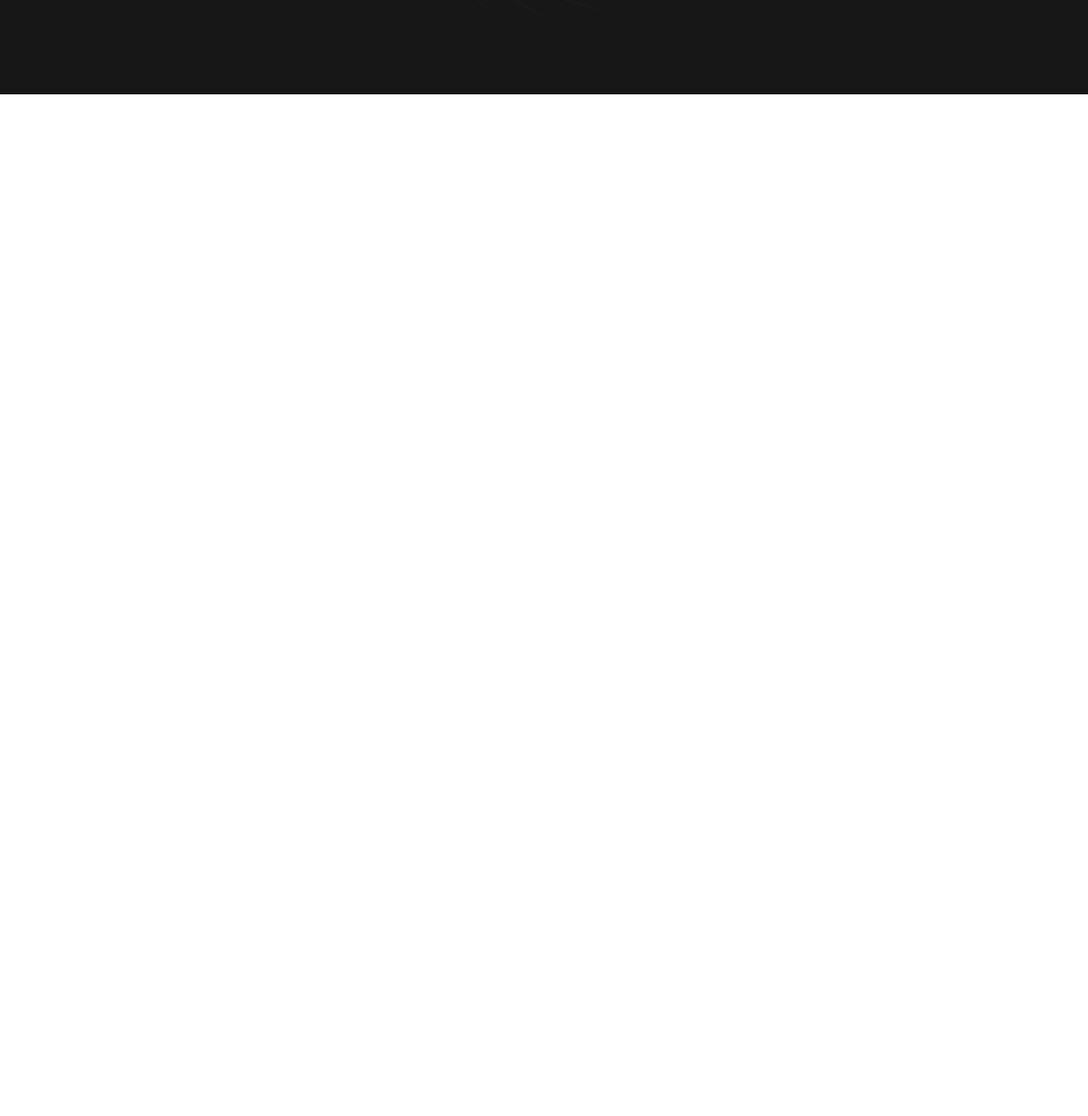
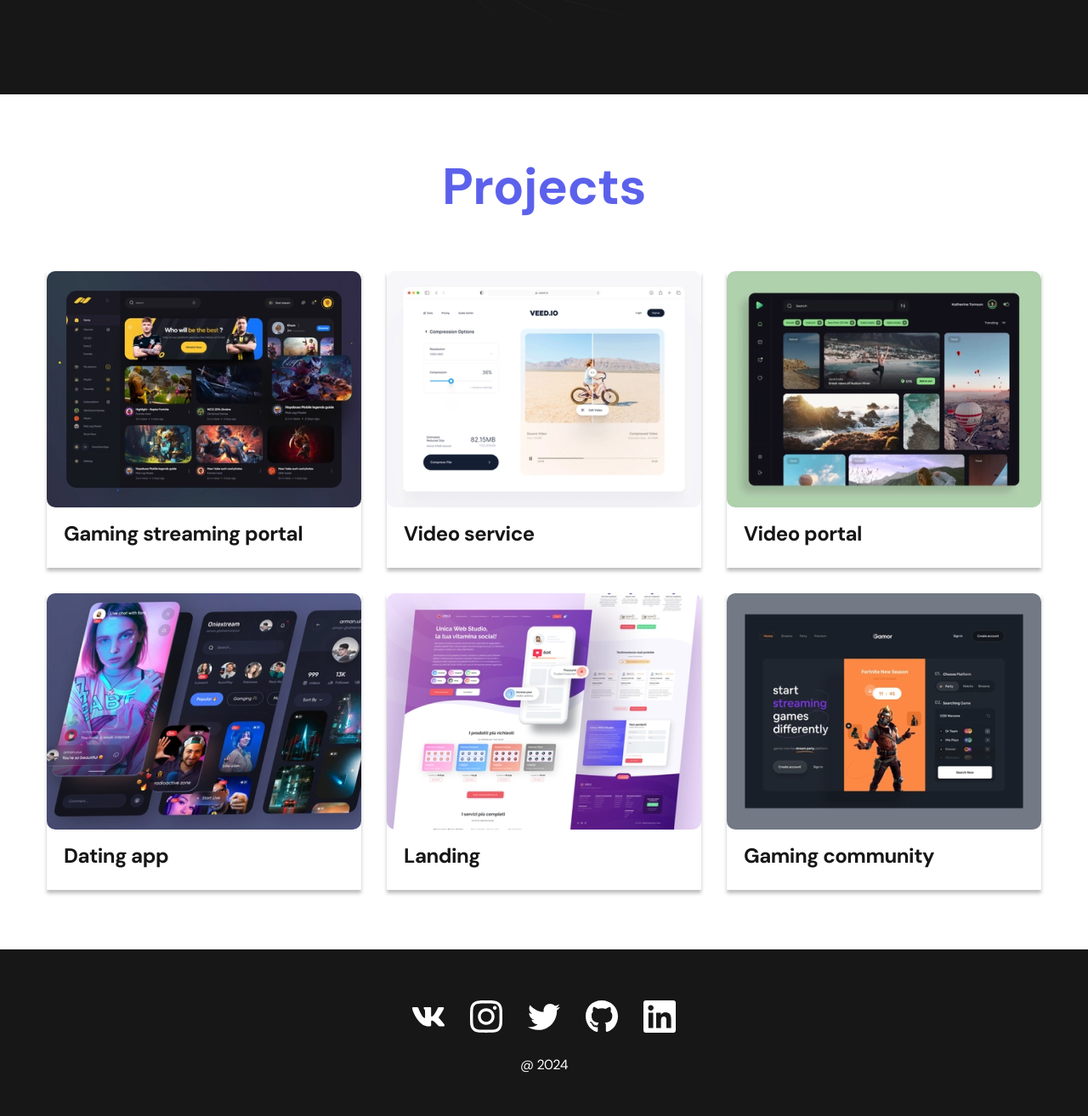
Before and after one commit to iskatelk/portfolio_2_html, a plain HTML site: page index.html in a window 1280 px wide. Shown: the part 660-1973 px from the top of the page at 85% size. Before the commit the page ends 800 px from the top, so only its background shows below. Drawn offline with Linux system fonts and the light colour scheme.

Commit message:
add footer

```diff
--- a/css/main.css
+++ b/css/main.css
@@ -5,7 +5,7 @@
   --black: #171718;
   --black-border: #26292d;
   --whjte: #fff;
-  --purple: #5c62ec;
+  --purple: rgba(92, 97, 236, 1);
 
   --text-color: var(--black);
   --dark-bg: var(--black);
@@ -25,6 +25,10 @@ body {
   max-width: 1200px;
   margin: 0 auto;
   padding: 0 15px;
+}
+
+.none {
+  display: none !important;
 }
 
 /*Nav*/
@@ -159,3 +163,74 @@ body {
   position: relative;
   top: 1px;
 }
+
+/*General*/
+
+.section {
+  padding: 70px 0;
+}
+
+.title-1 {
+  margin-bottom: 60px;
+  font-size: 60px;
+  font-weight: 700;
+  line-height: 1.3;
+  color: var(--accent);
+  text-align: center;
+}
+
+/*Projects*/
+
+.projects {
+  display: flex;
+  flex-wrap: wrap;
+  column-gap: 30px;
+  row-gap: 30px;
+}
+
+.project {
+  max-width: 370px;
+  background-color: var(--whjte);
+  box-shadow: 0 4px 4px 0 rgba(0, 0, 0, 0.25);
+}
+
+.project__img {
+  border-radius: 10px;
+}
+
+.project__title {
+  padding: 15px 20px 25px;
+  font-size: 24px;
+  font-weight: 700;
+  line-height: 1.3;
+  color: var(--text-color);
+}
+
+/*Footer*/
+
+.footer {
+  padding: 60px 0 50px;
+  background-color: var(--dark-bg);
+  color: var(--header-text);
+}
+
+.footer__wrapper {
+  display: flex;
+  flex-direction: column;
+  align-items: center;
+  row-gap: 27px;
+}
+
+.social {
+  display: flex;
+  column-gap: 30px;
+  align-items: center;
+}
+
+.copyright {
+  font-size: 16px;
+}
+
+.copyright p + p {
+  margin-top: 0.5em;
+}
--- a/index.html
+++ b/index.html
@@ -31,5 +31,66 @@
         </div>
 
     </header>
+
+    <main class="section">
+        <div class="container">
+            <h2 class="title-1">Projects</h2>
+            <ul class="projects">
+              <li class="project">
+                <a href="./project-page.html">
+                <img src="./img/projects/01.jpg" alt="Project.img" class="project__img">
+                <h3 class="project__title">Gaming streaming portal</h3>
+                </a>
+              </li>
+              <li class="project">
+                <img src="./img/projects/02.jpg" alt="Project.img" class="project__img">
+                <h3 class="project__title">Video service</h3>
+              </li>
+              <li class="project">
+                <img src="./img/projects/03.jpg" alt="Project.img" class="project__img">
+                <h3 class="project__title">Video portal</h3>
+              </li>
+              <li class="project">
+                <img src="./img/projects/04.jpg" alt="Project.img" class="project__img">
+                <h3 class="project__title">Dating app</h3>
+              </li>
+              <li class="project">
+                <img src="./img/projects/05.jpg" alt="Project.img" class="project__img">
+                <h3 class="project__title">Landing</h3>
+              </li>
+              <li class="project">
+                <img src="./img/projects/06.jpg" alt="Project.img" class="project__img">
+                <h3 class="project__title">Gaming community</h3>
+              </li>
+            </ul>
+        </div>
+    </main>
+
+    <footer class="footer">
+      <div class="container">
+        <div class="footer__wrapper">
+        <ul class="social">
+          <li class="social__item">
+            <a href="#!"><img src="./img/icons/vk.svg" alt="link"/></a>
+          </li>
+          <li class="social__item">
+            <a href="#!"><img src="./img/icons/instagram.svg" alt="link"/></a>
+          </li>
+          <li class="social__item">
+            <a href="#!"><img src="./img/icons/twitter.svg" alt="link"/></a>
+          </li>
+          <li class="social__item">
+            <a href="#!"><img src="./img/icons/gitHub.svg" alt="link"/></a>
+          </li>
+          <li class="social__item">
+            <a href="#!"><img src="./img/icons/linkedIn.svg" alt="link"/></a>
+          </li>
+        </ul>
+        <div class="copyright">
+          <p>@ 2024</p>
+        </div>
+      </div>
+      </div>
+    </footer>
   </body>
 </html>
```
Also changed, not shown: img/icons/gitHub.svg (added), img/icons/instagram.svg (added), img/icons/linkedIn.svg (added), img/icons/twitter.svg (added), img/icons/vk.svg (added), img/projects/01.jpg (added), img/projects/02.jpg (added), img/projects/03.jpg (added), img/projects/04.jpg (added), img/projects/05.jpg (added), img/projects/06.jpg (added).
